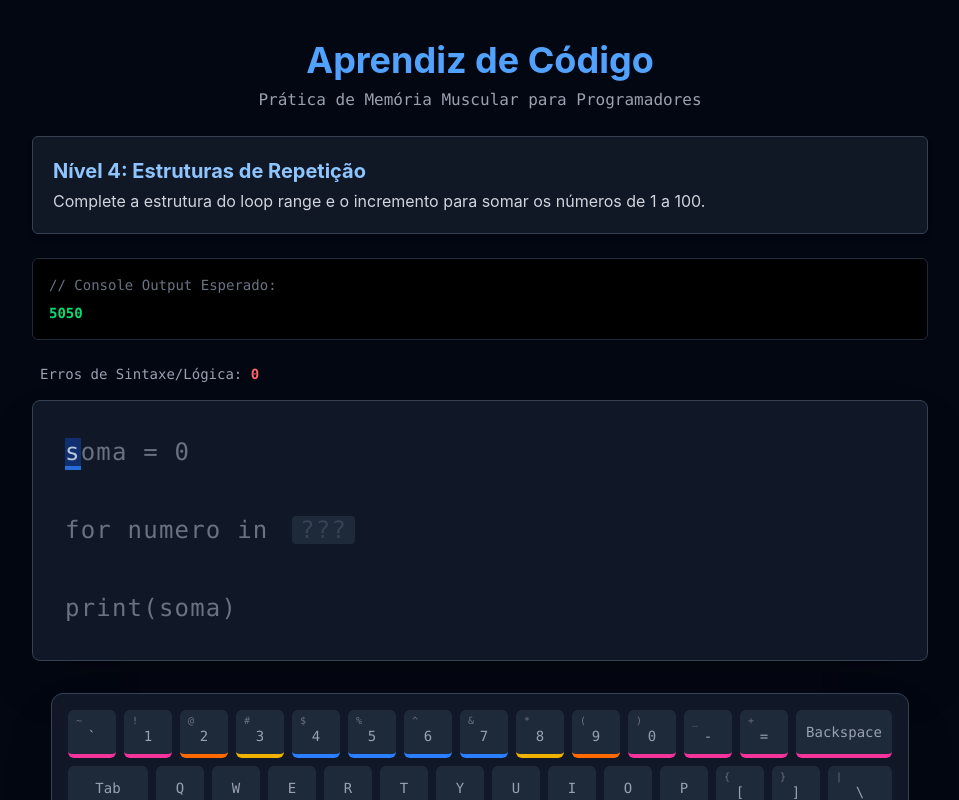
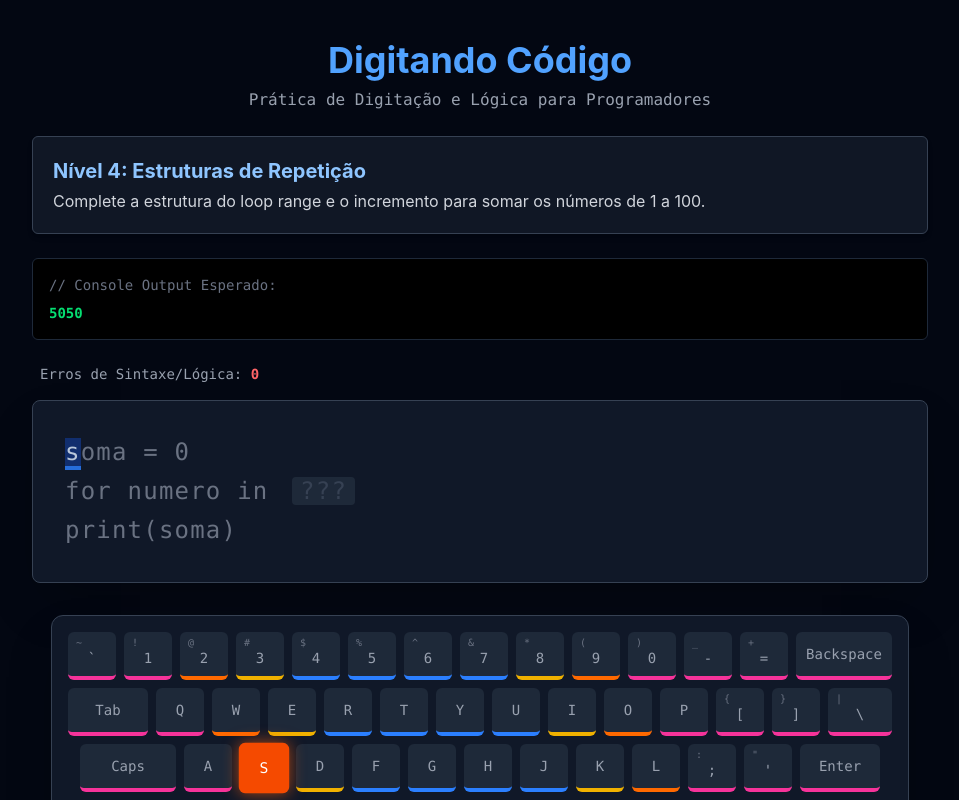
Before and after one commit to lucasdlima/digitando-codigo, a React (Vite) app: page / in a window 1280 px wide. Shown: the top 800 px of the page, without its empty margins (160-1119 px from the left). Built offline with nearby package versions, Linux system fonts and the light colour scheme.

Commit message:
feat: update titles and instructions for clarity in App and desafios

```diff
--- a/src/App.tsx
+++ b/src/App.tsx
@@ -33,9 +33,9 @@ function App() {
 
       <div className="text-center mb-6">
         <h1 className="text-4xl font-bold text-blue-400 mb-2">
-          Aprendiz de Código
+          Digitando Código
         </h1>
-        <p className="text-gray-400 font-mono">Prática de Memória Muscular para Programadores</p>
+        <p className="text-gray-400 font-mono">Prática de Digitação e Lógica para Programadores</p>
       </div>
 
       <div className="w-full max-w-4xl bg-gray-800/50 border border-gray-700 p-5 rounded-md mb-6 shadow-md text-left">
--- a/src/data/desafios.json
+++ b/src/data/desafios.json
@@ -5,15 +5,15 @@
     "instrucao": "Complete a estrutura do loop range e o incremento para somar os números de 1 a 100.",
     "outputEsperado": "5050",
     "partes": {
-      "antes": "soma = 0\n\nfor numero in ",
+      "antes": "soma = 0\nfor numero in ",
       "lacuna": "range(1, 101):\n    soma += numero",
-      "depois": "\n\nprint(soma)"
+      "depois": "\nprint(soma)"
     }
   },
   {
     "id": 1,
     "titulo": "Nível 1: O Clássico",
-    "instrucao": "Digite o código inicial. Quando chegar na lacuna, insira o número 10 para o console exibir o resultado.",
+    "instrucao": "Digite o código inicial. Quando chegar na lacuna, insira o valor para atingir o resultado esperado.",
     "outputEsperado": "10",
     "partes": {
       "antes": "print(",
```
